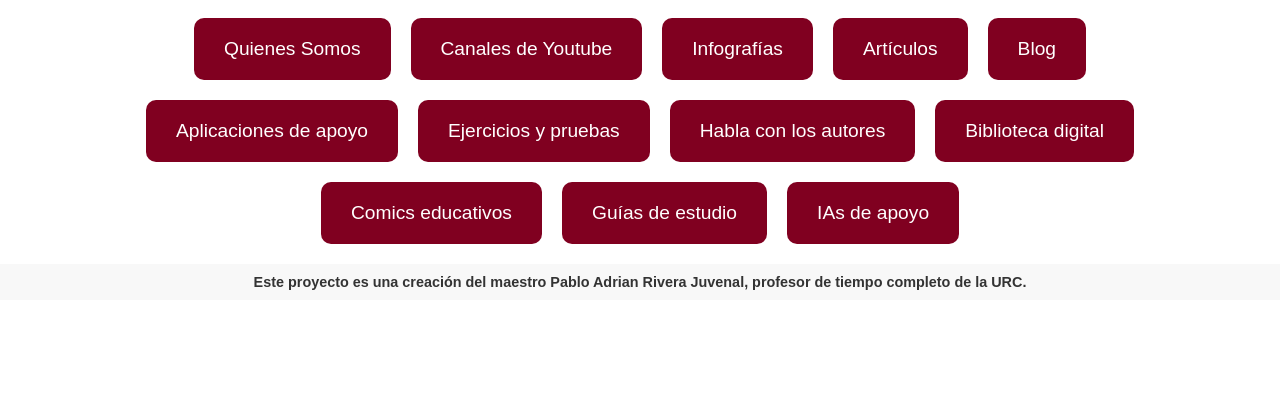
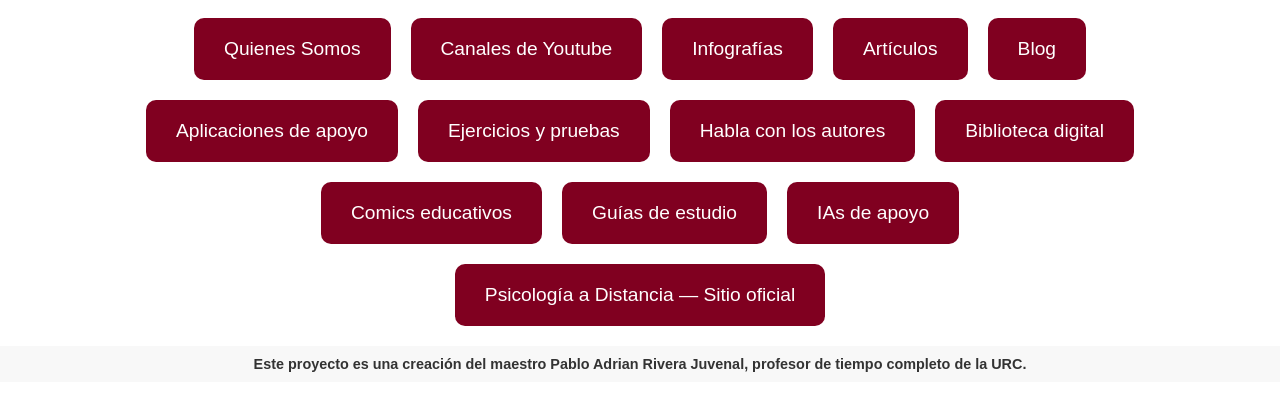
Before and after one commit to mago-del-caos/OasisPsique, a plain HTML site: page index.html in a window 1280 px wide. Shown: the part 192-602 px from the top of the page. Drawn offline with Linux system fonts and the light colour scheme.

Commit message:
Add files via upload

```diff
--- a/index.html
+++ b/index.html
@@ -83,6 +83,7 @@
         <a href="Comic.html" class="button">Comics educativos</a>
         <a href="guias_estudio.html" class="button">Guías de estudio</a>
          <a href="RepositorioIA.HTML" class="button">IAs de apoyo </a>
+            <a href="https://sites.google.com/rcastellanos.cdmx.gob.mx/lpsi-lad/inicio" class="button" target="_blank" rel="noopener">Psicología a Distancia — Sitio oficial</a>
     </main>
     <footer>
         <strong>Este proyecto es una creación del maestro Pablo Adrian Rivera Juvenal, profesor de tiempo completo de la URC.</strong>
```
